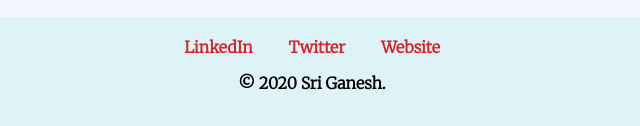
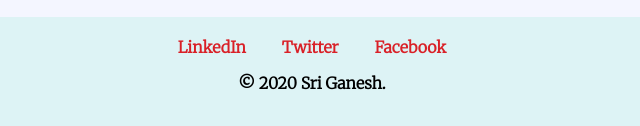
Before and after one commit to Sriganesh25/Blog, a plain HTML site: page index.html in a window 1280 px wide. Shown: the part 2478-2604 px from the top of the page, 328-968 px from the left. Drawn offline with Linux system fonts and the light colour scheme.

Commit message:
Update index.html

```diff
--- a/index.html
+++ b/index.html
@@ -58,7 +58,7 @@
   <div class="bottom-cointainer">
     <a class="footer-link" target="_blank" href="https://www.linkedin.com/">LinkedIn</a>
     <a class="footer-link" target="_blank" href="https://twitter.com/">Twitter</a>
-    <a class="footer-link" target="_blank" href="https://www.appbrewery.co/">Website</a>
+    <a class="footer-link" target="_blank" href="https://www.facebook.com/">Facebook</a>
     <p>© 2020 Sri Ganesh.</p>
   </div>
 
```
